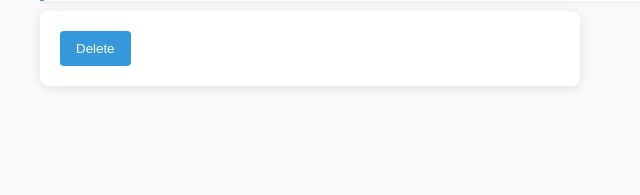
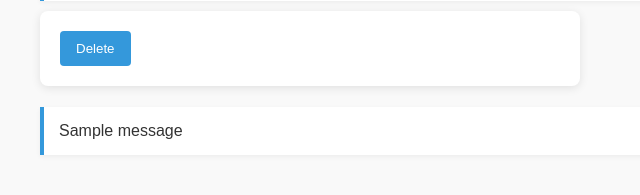
Before and after one commit to Omid444/book-alchemy, a Flask app: page / in a window 1280 px wide. Shown: the part 923-1118 px from the top of the page, without its empty margins (0-640 px from the left). Before the commit the page ends 1011 px from the top, so only its background shows below. Run offline with Flask 3, Linux system fonts and the light colour scheme; one stand-in notice (Sample message) is shown.

Commit message:
flash used to show detele message as success or not found, port change to 5002

```diff
--- a/app.py
+++ b/app.py
@@ -1,4 +1,4 @@
-from flask import Flask, request ,render_template, redirect, url_for
+from flask import Flask, request ,render_template, redirect, url_for, flash
 from data_models import db, Author, Book
 from datetime import datetime
 import os
@@ -6,6 +6,7 @@ import os
 #os.makedirs("data", exist_ok=True)
 
 app = Flask(__name__)
+app.secret_key = 'your_secret_key' #it is used for flash
 basedir = os.path.abspath(os.path.dirname(__file__))
 db_path = os.path.join(basedir, "data", "library.sqlite")
 
@@ -149,11 +150,7 @@ def handle_home_page():
     search = request.args.get('search')
     if search:
         books = Book.query.filter(Book.title.ilike(f"%{search.lower()}%"))
-        book_titles = [book.title.lower() for book in books]
-        print(book_titles)
-        is_title = any([search.lower() in book_title for book_title in book_titles])
-        print(is_title)
-        if not is_title :
+        if not books.count() :
             message = f'No book found with such title: {search}'
     elif sort == 'title':
         books = Book.query.order_by(Book.title).all()
@@ -168,14 +165,17 @@ def handle_home_page():
 @app.route('/book/<int:book_id>/delete', methods=['POST'])
 def handle_delete_book(book_id):
     book = Book.query.get(book_id)
-    message = f'{book} deleted successfully from DB'
+    message = f'{book.title} deleted successfully from DB'
     #author_id = Book.author_id if Book.query.filter(Book.id == book_id) else ''
     #author = Author.query.filter(Author.id == book)
     if book:
         db.session.delete(book)
         db.session.commit()
+        flash(message, 'success')
+    else:
+        flash(f"{book.title} does not found")
     return redirect(url_for('handle_home_page'))
 
 
 if __name__ == "__main__":
-    app.run(host="0.0.0.0", port=5000)
+    app.run(host="0.0.0.0", port=5002)
--- a/templates/home.html
+++ b/templates/home.html
@@ -31,5 +31,14 @@
     </form>
     {% endfor %}
     <h4>{{message}}</h4>
+  {% with messages = get_flashed_messages(with_categories=true) %}
+  {% if messages %}
+    {% for category, message in messages %}
+      <div class="alert alert-{{ category }}">
+        {{ message }}
+      </div>
+    {% endfor %}
+  {% endif %}
+{% endwith %}
   </body>
 </html>
```
Also changed, not shown: data/library.sqlite.
